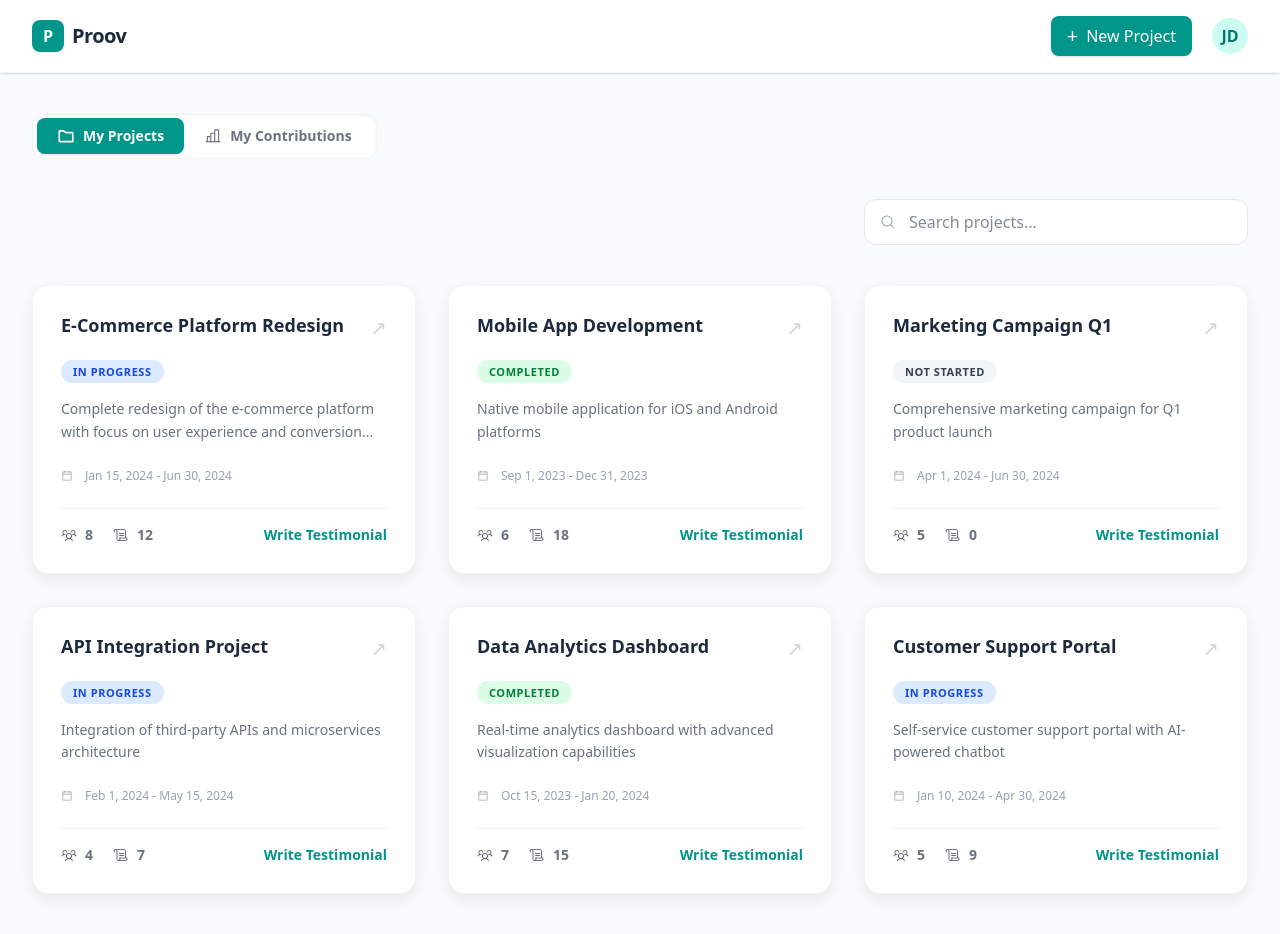
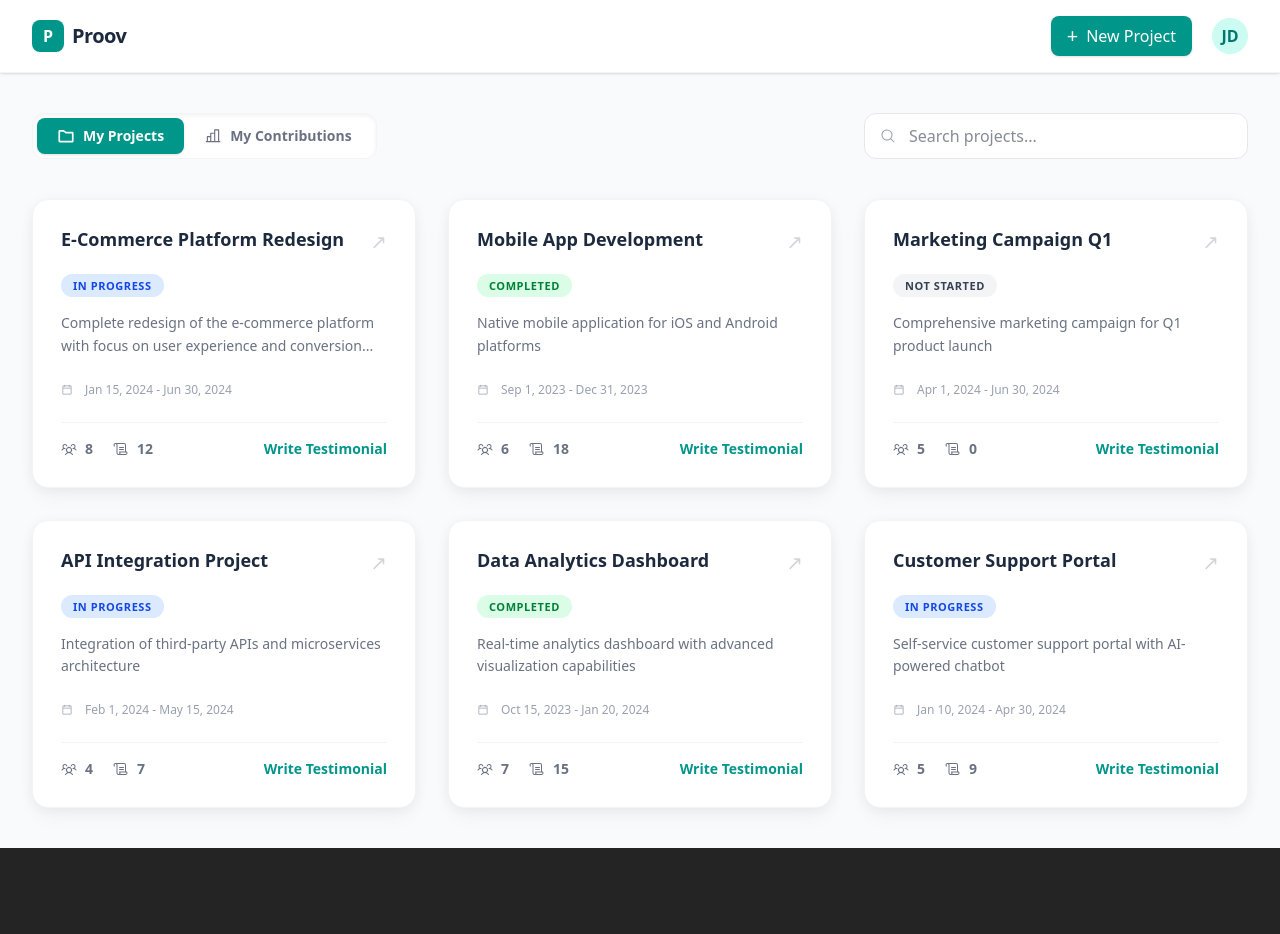
Before and after one commit to sesac-team2/frontend, a React app: page / in a window 1280 px wide. After the commit the page ends 848 px from the top, so only its background shows below. Built offline with nearby package versions, Linux system fonts and the light colour scheme; the HTML template or start-up script is replaced by a standard one.

Commit message:
Fix: ProjectSearchInput 위치 이상하던거 수정

```diff
--- /dev/null
+++ b/src/pages/Main/components/ProjectCard.tsx
@@ -0,0 +1,58 @@
+import {
+  CalendarBlankIcon,
+  UsersThreeIcon,
+  ScrollIcon,
+} from '@phosphor-icons/react';
+import type { Project } from '../../../types/project';
+
+interface ProjectCardProps {
+  project: Project;
+}
+
+export default function ProjectCard({ project }: ProjectCardProps) {
+  return (
+    <div className="bg-white border border-gray-100 rounded-2xl p-7 shadow-[0_2px_15px_-3px_rgba(0,0,0,0.07),0_10px_20px_-2px_rgba(0,0,0,0.04)] hover:shadow-[0_8px_30px_rgb(0,0,0,0.12)] transition-all group flex flex-col h-full hover:-translate-y-1 duration-300 cursor-pointer">
+      <div className="flex justify-between items-start mb-4">
+        <h3 className="font-bold text-lg text-slate-800 group-hover:text-teal-600 transition-colors leading-tight">
+          {project.title}
+        </h3>
+        <span className="text-gray-300 group-hover:text-teal-500 text-xl font-light">
+          ↗
+        </span>
+      </div>
+
+      <div className="mb-4">
+        <span
+          className={`px-3 py-1 rounded-full text-[11px] font-bold uppercase tracking-wider ${project.statusColor}`}
+        >
+          {project.status}
+        </span>
+      </div>
+
+      <p className="text-sm text-gray-500 mb-4 grow leading-relaxed">
+        {project.description}
+      </p>
+
+      <div className="flex items-center gap-3 text-xs text-gray-400 font-medium mb-4 py-2 rounded-lg w-fit">
+        <CalendarBlankIcon />
+        {project.date}
+      </div>
+
+      <div className="flex items-center justify-between pt-4 border-t border-gray-100 mt-auto">
+        <div className="flex items-center gap-5">
+          <div className="flex items-center gap-2 text-gray-500">
+            <UsersThreeIcon />
+            <span className="text-sm font-bold">{project.members}</span>
+          </div>
+          <div className="flex items-center gap-2 text-gray-500">
+            <ScrollIcon />
+            <span className="text-sm font-bold">{project.tasks}</span>
+          </div>
+        </div>
+        <button className="text-teal-600 text-sm font-bold hover:text-teal-700 hover:underline transition-colors">
+          Write Testimonial
+        </button>
+      </div>
+    </div>
+  );
+}
--- a/src/pages/Main/components/Projects/index.tsx
+++ b/src/pages/Main/components/Projects/index.tsx
@@ -1,13 +1,9 @@
-import ProjectSearchInput from './ProjectSearchInput';
 import ProjectCard from './ProjectCard';
 import { PROJECTS } from './dummyData';
 
 export default function Projects() {
   return (
     <div className="space-y-10">
-      <div className="flex justify-end">
-        <ProjectSearchInput />
-      </div>
       <div className="grid grid-cols-1 md:grid-cols-2 lg:grid-cols-3 gap-8">
         {PROJECTS.map((project) => (
           <ProjectCard key={project.id} project={project} />
--- a/src/pages/Main/index.tsx
+++ b/src/pages/Main/index.tsx
@@ -4,6 +4,7 @@ import MainHeader from './components/MainHeader';
 import SegmentControl, { Tab } from './components/SegmentControl';
 import Projects from './components/Projects';
 import Contributions from './components/Contributions';
+import ProjectSearchInput from './components/ProjectSearchInput';
 
 export default function MainPage() {
   const [activeTab, setActiveTab] = useState<Tab>(Tab.PROJECTS);
@@ -15,30 +16,33 @@ export default function MainPage() {
       <main className="max-w-7xl mx-auto px-8 py-10">
         <div className="flex flex-col md:flex-row md:items-center justify-between mb-10 gap-6">
           <SegmentControl activeTab={activeTab} setActiveTab={setActiveTab} />
+          {activeTab === Tab.PROJECTS && <ProjectSearchInput />}
         </div>
 
         <div className="relative mt-10">
-          {/* Projects Tab Content */}
+          {[
+            {
+              id: Tab.PROJECTS,
+              content: <Projects />,
+              exitY: '-translate-y-4',
+            },
+            {
+              id: Tab.CONTRIBUTIONS,
+              content: <Contributions />,
+              exitY: 'translate-y-4',
+            },
+          ].map(({ id, content, exitY }) => (
             <div
+              key={id}
               className={`transition-all duration-500 ease-in-out ${
-              activeTab === Tab.PROJECTS
+                activeTab === id
                   ? 'opacity-100 translate-y-0'
-                : 'opacity-0 -translate-y-4 pointer-events-none absolute inset-0'
+                  : `opacity-0 ${exitY} pointer-events-none absolute inset-0`
               }`}
             >
-            {activeTab === Tab.PROJECTS && <Projects />}
+              {activeTab === id && content}
             </div>
-
-          {/* Contributions Tab Content */}
-          <div
-            className={`transition-all duration-500 ease-in-out ${
-              activeTab === Tab.CONTRIBUTIONS
-                ? 'opacity-100 translate-y-0'
-                : 'opacity-0 translate-y-4 pointer-events-none absolute inset-0'
-            }`}
-          >
-            {activeTab === Tab.CONTRIBUTIONS && <Contributions />}
-          </div>
+          ))}
         </div>
       </main>
     </div>
```
Also changed, not shown: src/pages/Main/components/ProjectSearchInput.tsx (renamed from src/pages/Main/components/Projects/ProjectSearchInput.tsx). Lines whose indentation alone changed are shown as unchanged.
